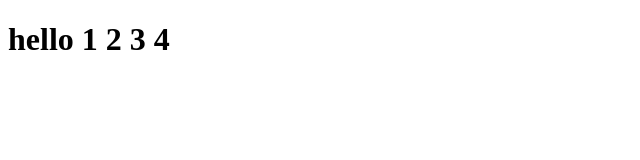
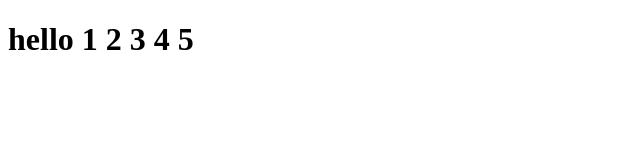
Before and after one commit to khalilarfaoui/open-graph, a plain HTML site: page index.html in a window 1280 px wide. Shown: the full height of the page, 0-640 px from the left. Drawn offline with Linux system fonts and the light colour scheme.

Commit message:
image2222

```diff
--- a/index.html
+++ b/index.html
@@ -20,6 +20,6 @@
     <title>Document</title>
   </head>
   <body>
-    <h1>hello 1 2 3 4</h1>
+    <h1>hello 1 2 3 4 5</h1>
   </body>
 </html>
```
Also changed, not shown: image.jpeg.
